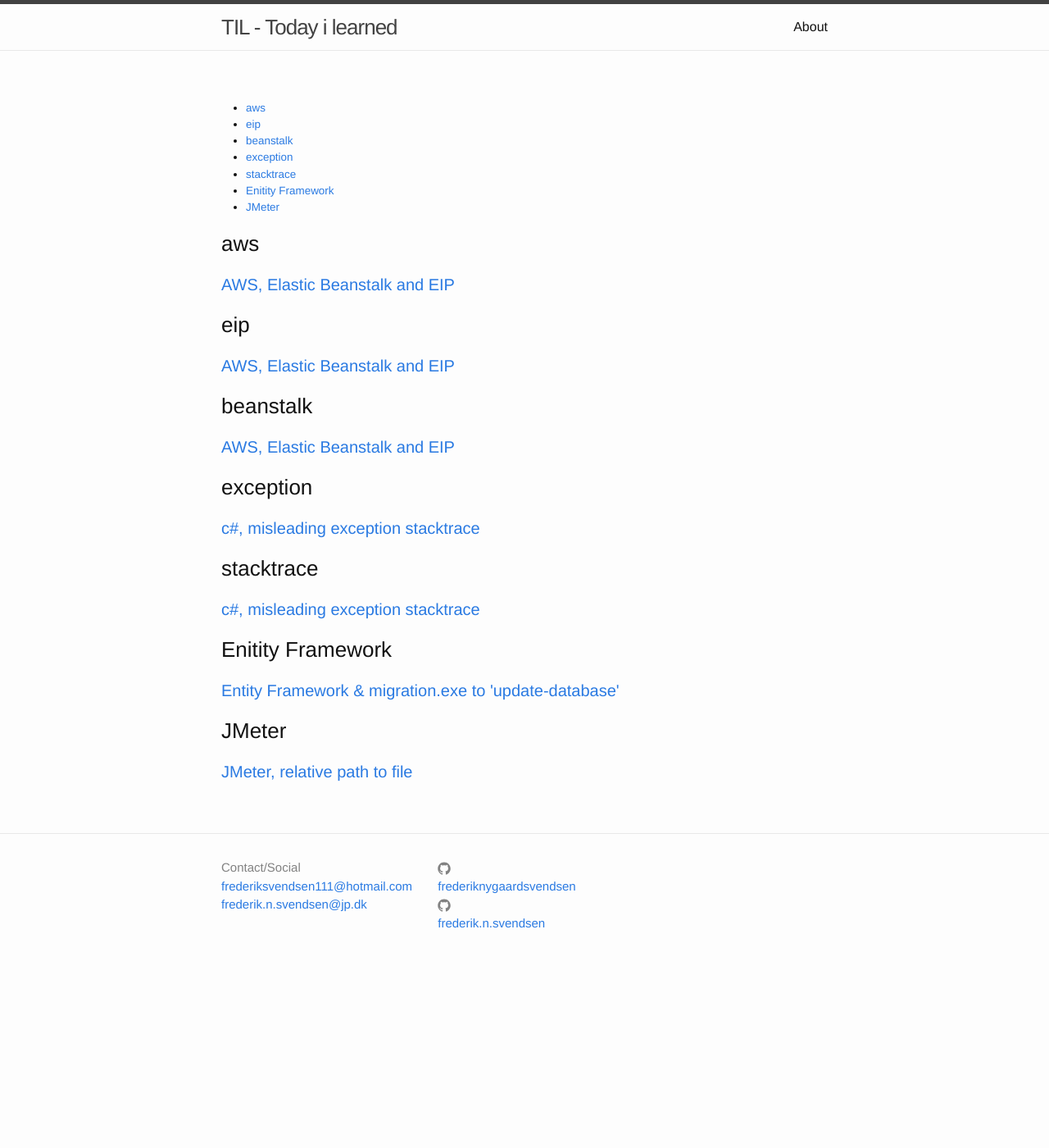
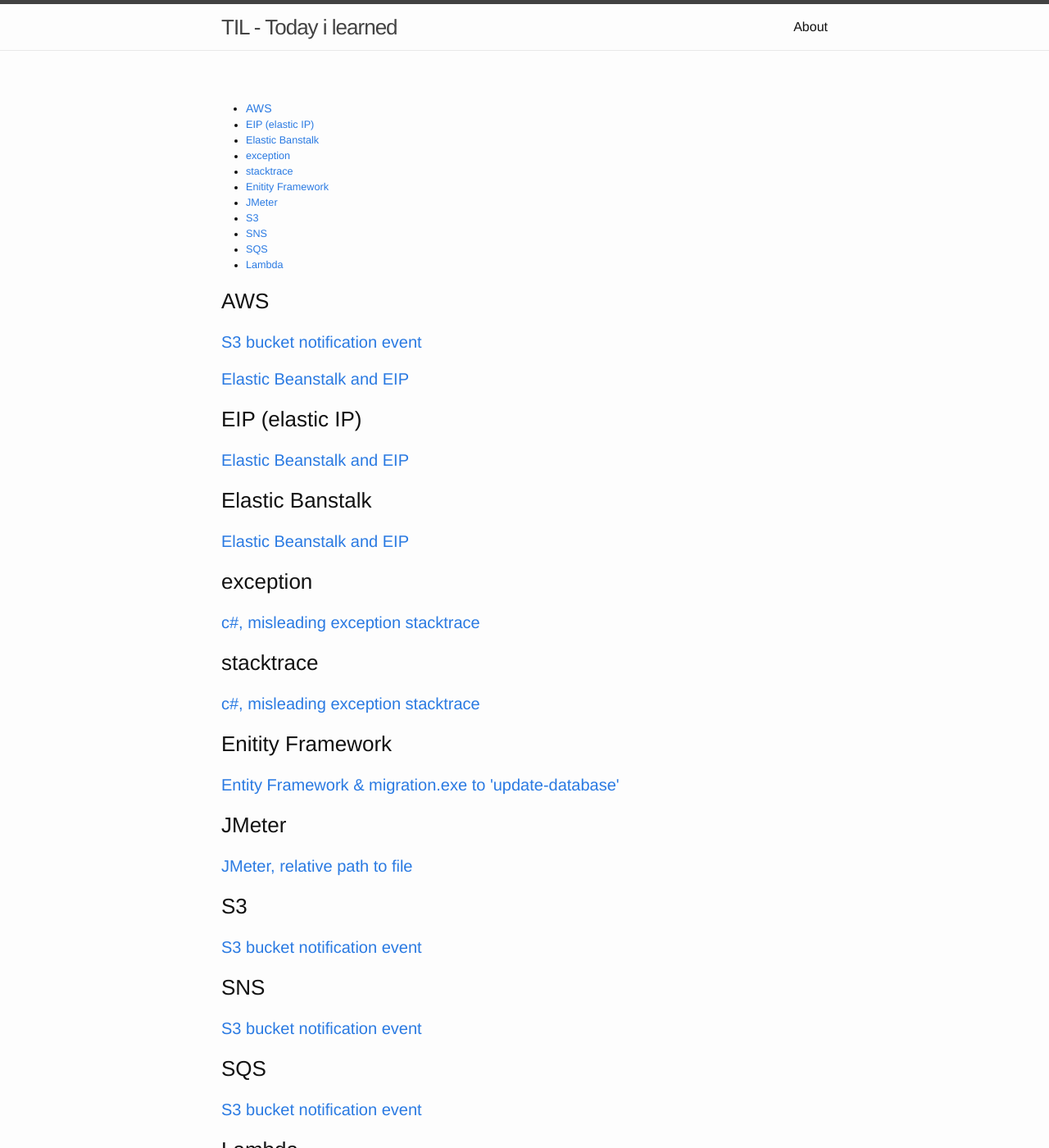
Before and after one commit to FrederikNygaardSvendsen/FrederikNygaardSvendsen.github.io, a Jekyll site: the page built from tags.html, in a window 1280 px wide and 1400 px high. Shown: the whole window at 82% size. Built offline with Jekyll 4.4.1, drawn with Linux system fonts in a browser that asks for light colours; some of the changed text lies outside the part shown.

Commit message:
new post

```diff
--- a/_posts/2016-05-12-aws-eip.md
+++ b/_posts/2016-05-12-aws-eip.md
@@ -1,9 +1,9 @@
 ---
 layout: post
-title: AWS, Elastic Beanstalk and EIP
+title: Elastic Beanstalk and EIP
 tags:
-- aws
-- eip
-- beanstalk
+- AWS
+- EIP (elastic IP)
+- Elastic Banstalk
 ---
 When creating a WebServer beanstalk environment on AWS, an EIP (Elastic IP) is automatically generated if SingleInstance is chosen. To avoid generating an EIP, which is restricted to 5 per account, choose the load balancer setup
--- /dev/null
+++ b/_posts/2016-06-22-aws-s3-event-notification.md
@@ -0,0 +1,11 @@
+---
+layout: post
+title: S3 bucket notification event
+tags:
+- AWS
+- S3
+- SNS
+- SQS
+- Lambda
+---
+S3 buckets can be configured to react to certain events, eg. objectcreated. S3 is then able to send an SNS or SQS event or even trigger a lambda. Pre- and postfix for filenames lets you narrow down which files to trigger events for.
```
